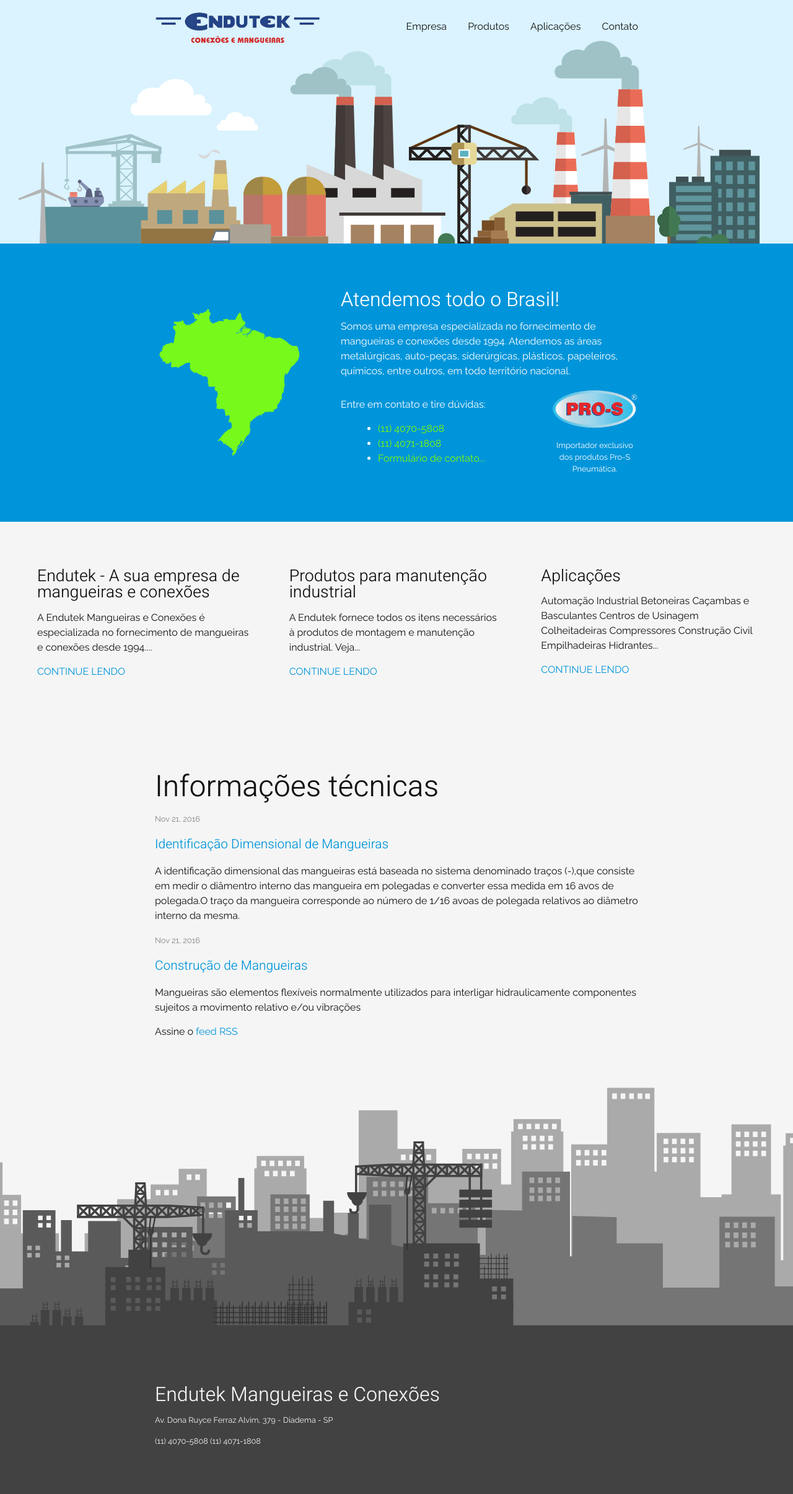
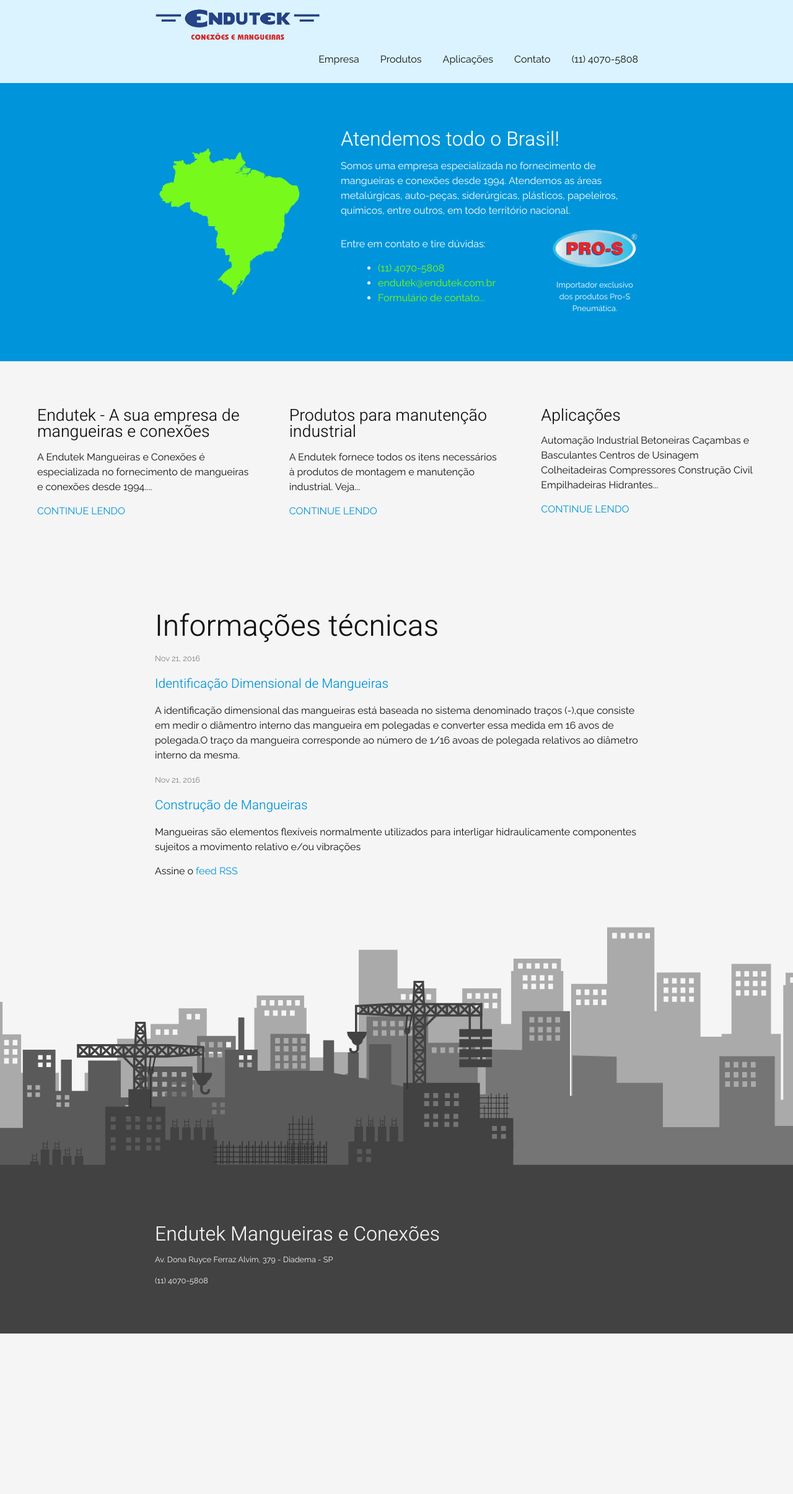
Before and after one commit to Endutek/endutek.github.io, a Jekyll site: the page built from index.html, in a window 1280 px wide. Shown: the whole page at 62% size. Built offline with Jekyll 4.4.1, drawn with Linux system fonts in a browser that asks for light colours; after the commit the page ends 2152 px from its top, so only the background shows below that.

Commit message:
Informações de contato e imagem de capa

```diff
--- a/_data/empresa.yml
+++ b/_data/empresa.yml
@@ -3,5 +3,8 @@
 telefones:
   - title: "(11) 4070-5808"
     numero: "+551140705808"
-  - title: "(11) 4071-1808"
-    numero: "+551140711808"
+  # - title: "(11) 4071-1808"
+  #   numero: "+551140711808"
+emails:
+  - title: Contato
+    mailto: endutek@endutek.com.br
--- a/_includes/header.html
+++ b/_includes/header.html
@@ -20,6 +20,8 @@
           {% endif %}
         {% endfor %}
         <a class="page-link" href="#contato">Contato</a>
+        {% assign telefone = site.data.empresa.telefones[0] %}
+        <a href="tel:{{ telefone.numero }}" class="page-link">{{ telefone.title }}</a>
       </div>
     </nav>
 
--- a/_sass/_layout.sass
+++ b/_sass/_layout.sass
@@ -5,15 +5,15 @@
 .site-header
     min-height: 56px
     width: 100%
-    padding-top: 15px
-    padding-bottom: 25%
+    padding-top: 10px
+    padding-bottom: 10px
     position: relative
     background:
-        image: url('/img/paisagem-urbana.svg')
-        position: 50% 100%
-        size: 100%
-        repeat: no-repeat
         color: #daf3ff
+    //     image: url('/img/paisagem-urbana.svg')
+    //     position: 50% 100%
+    //     size: 100%
+    //     repeat: no-repeat
 
 .site-title
     font-size: 26px
--- a/index.html
+++ b/index.html
@@ -15,6 +15,7 @@
             {% for tel in site.data.empresa.telefones %}
               <li><a href="tel:{{ tel.numero }}">{{ tel.title }}</a></li>
             {% endfor %}
+            <li><a href="mailto:{{ site.data.empresa.emails[0].mailto }}">{{ site.data.empresa.emails[0].mailto }}</a></li>
             <li><a href="#contato">Formulário de contato...</a></li>
           </ul>
         </div>
```
